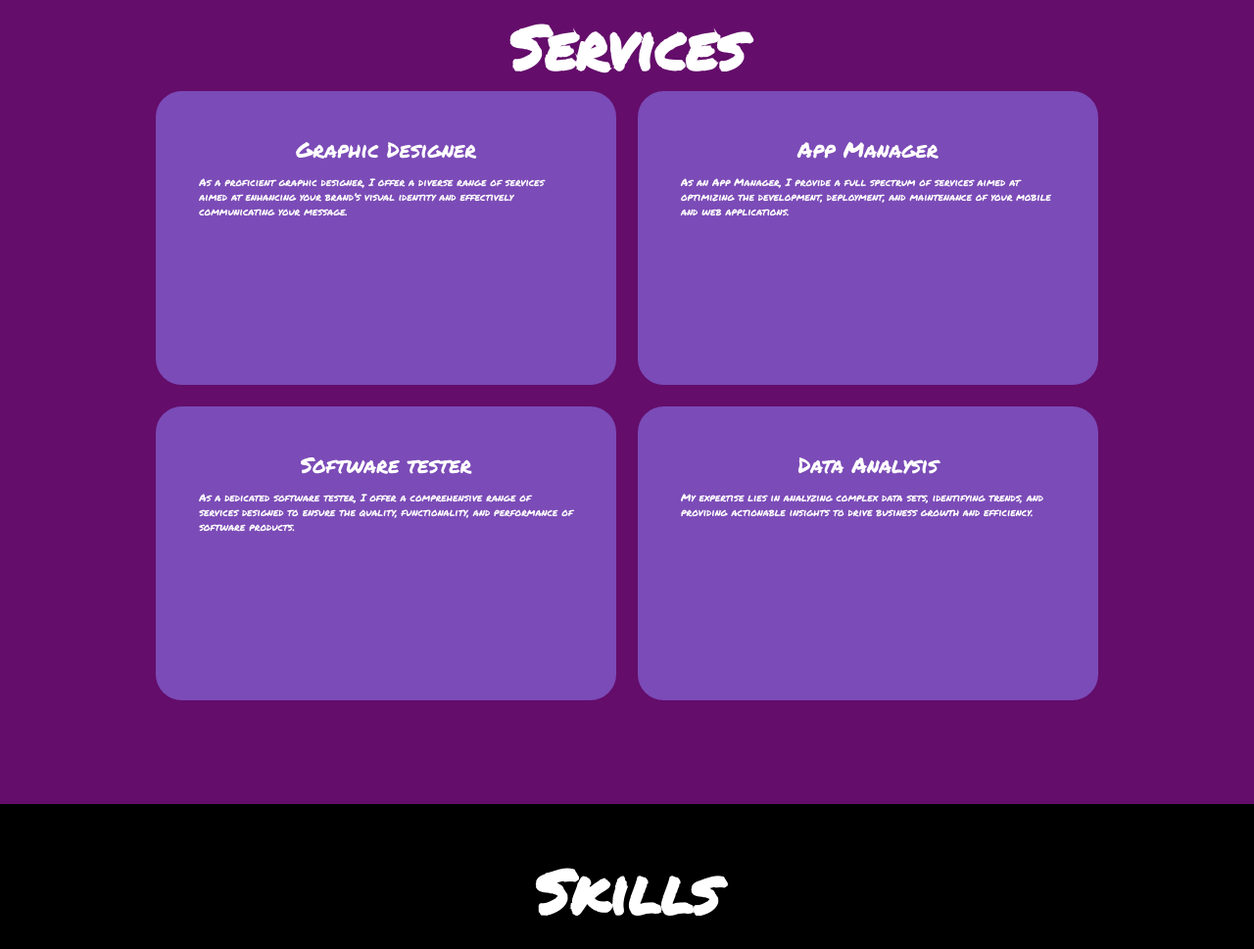
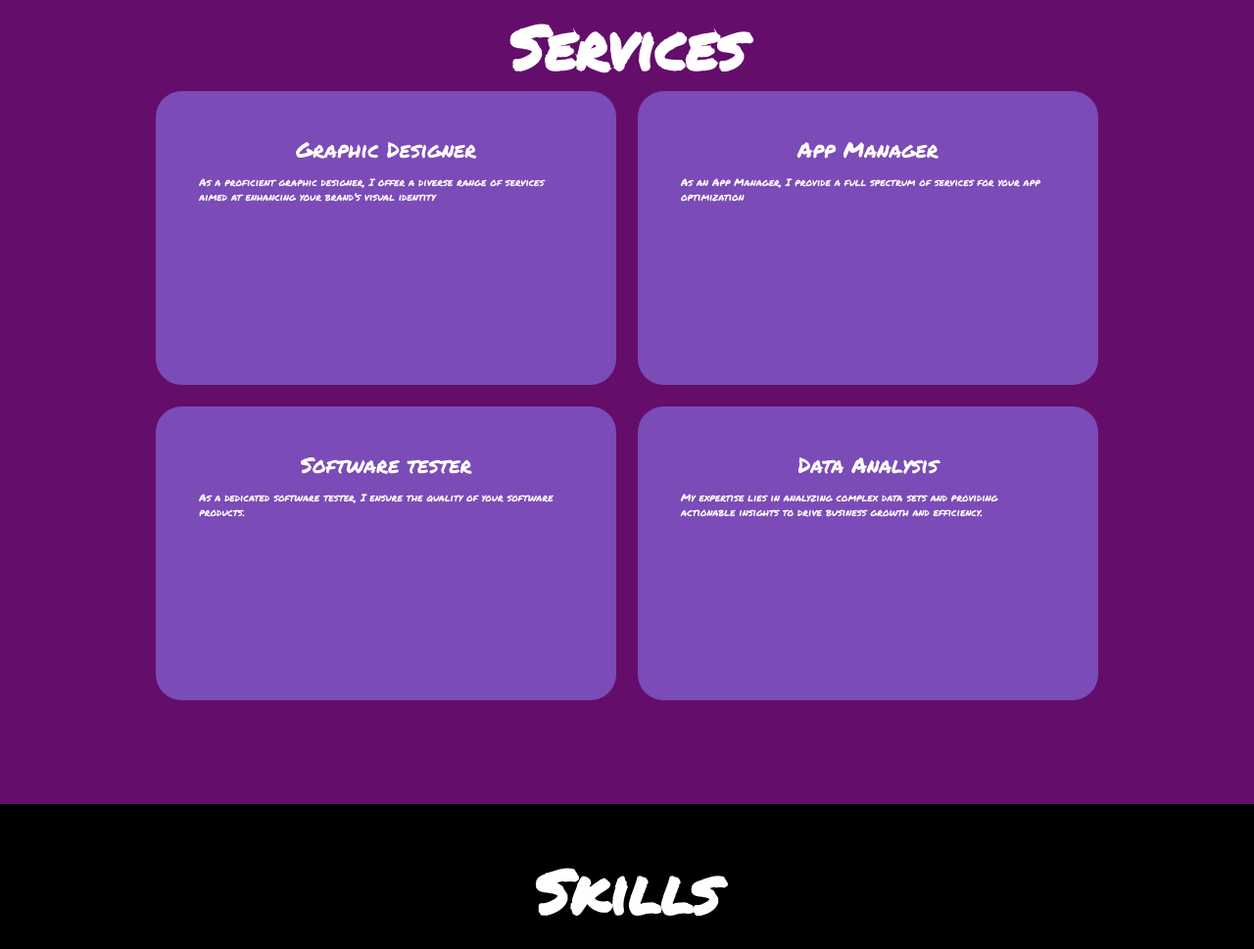
Before and after one commit to tawsif-r/tawsif-r.github.io, a plain HTML site: page index.html in a window 1280 px wide. Shown: the part 841-1810 px from the top of the page at 98% size. Drawn offline with Linux system fonts and the light colour scheme.

Commit message:
Update index.html

```diff
--- a/index.html
+++ b/index.html
@@ -46,27 +46,27 @@
             <div class="service-box">
                 <div class="service-info">
                     <h4>Graphic Designer</h4>
-                <p>As a proficient graphic designer, I offer a diverse range of services aimed at enhancing your brand’s visual identity and effectively communicating your message. </p>
+                <p>As a proficient graphic designer, I offer a diverse range of services aimed at enhancing your brand’s visual identity</p>
                 </div>
             </div>
             <div class="service-box">
                 <div class="service-info">
                     <h4>App Manager</h4>
-                <p>As an App Manager, I provide a full spectrum of services aimed at optimizing the development, deployment, and maintenance of your mobile and web applications.</p>
+                <p>As an App Manager, I provide a full spectrum of services for your app optimization</p>
                 </div>
             </div>
 
             <div class="service-box">
                 <div class="service-info">
                     <h4>Software tester</h4>
-                <p>As a dedicated software tester, I offer a comprehensive range of services designed to ensure the quality, functionality, and performance of software products.</p>
+                <p>As a dedicated software tester, I ensure the quality of your software products.</p>
                 </div>
             </div>
 
             <div class="service-box">
                 <div class="service-info">
                     <h4>Data Analysis</h4>
-                <p>My expertise lies in analyzing complex data sets, identifying trends, and providing actionable insights to drive business growth and efficiency.</p>
+                <p>My expertise lies in analyzing complex data sets and providing actionable insights to drive business growth and efficiency.</p>
                 </div>
             </div>
 
```
